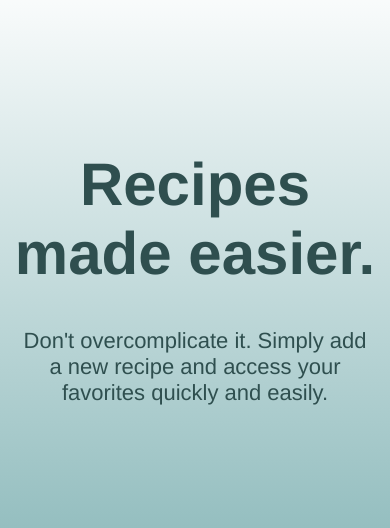
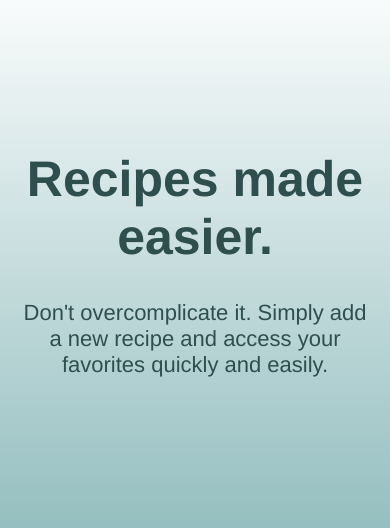
Before and after one commit to AlexanderGoose/recipes_app, a Flask app: page / in a window 390 px wide. Shown: the part 33-561 px from the top of the page. Run offline with Flask 3, Linux system fonts and the light colour scheme; some libraries are stand-ins or nearby versions; some web fonts are replaced.

Commit message:
fixed static background color issue

```diff
--- a/static/style.css
+++ b/static/style.css
@@ -10,6 +10,7 @@ body {
     font-weight: 300;
     /* background-color: #F5FFFA; */
     background: linear-gradient(to bottom, white, #5F9EA0);
+    background-attachment: fixed;
     color: #2F4F4F;
 }
 
@@ -55,6 +56,8 @@ a {
     margin-top: 150px;
     font-size: 50px;
     text-align: center;
+    margin-left: 10%;
+    margin-right: 10%;
 }
 
 .homepage_text {
@@ -71,9 +74,9 @@ a {
     margin-left: 25%;
     margin-right: 25%;
     border-radius: 10px;
-    background-color: #FFFAF0;
-    box-shadow: 0 4px 8px rgba(0, 0, 0, 0.1);
-    /* padding: 5px; */
+    background-color: #F8F8FF;
+    /* box-shadow: 0 4px 8px rgba(0, 0, 0, 0.1); */
+    padding: 5px;
 }
 
 .recipe_list_title {
@@ -169,7 +172,9 @@ increases font size for smaller screens */
 
     /* ----------------------------- index.html */
     .slogan {
-        font-size: 30px;
+        font-size: 25px;
+        margin-left: 5%;
+        margin-right: 5%;
     }
 
     .homepage_text {
```
